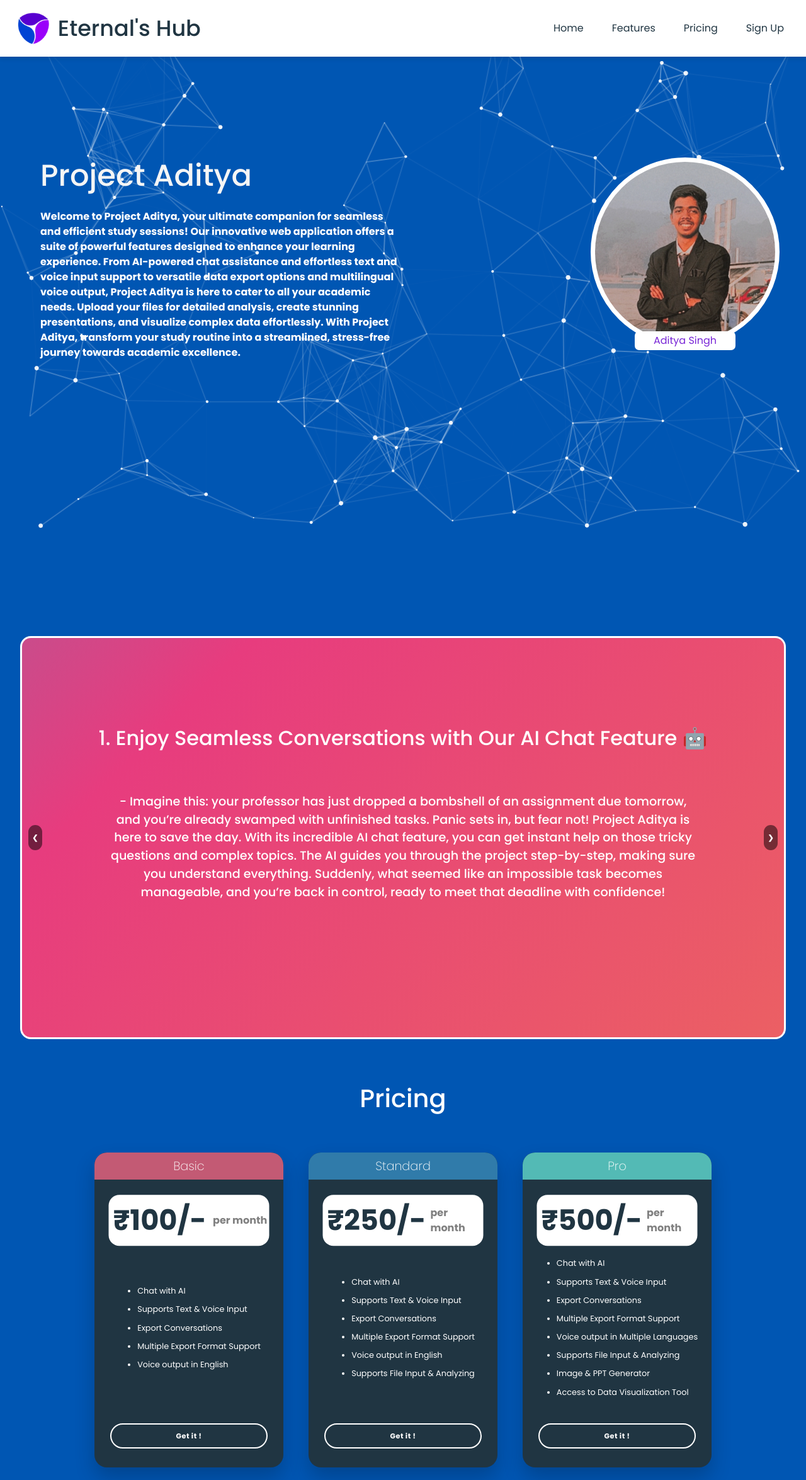
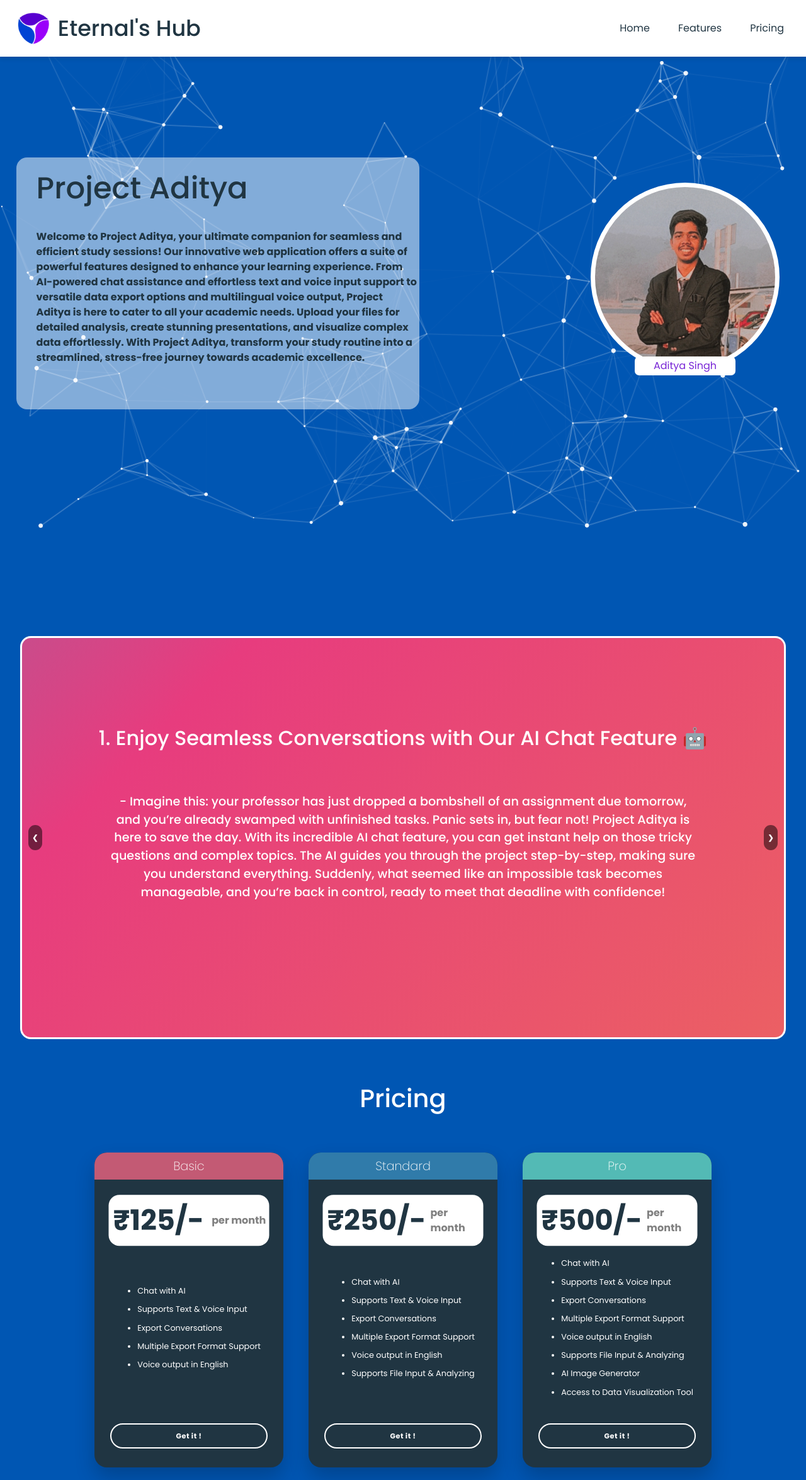
Before and after one commit to adisingh-cs/Aditya, a Django app: page /login/ in a window 1280 px wide; the page is wider, and only the part inside the window is pictured. Shown: that part at 63% size. Run offline with Django 5.2, Linux system fonts and the light colour scheme.

Commit message:
finishing

```diff
--- a/main_app/static/login.css
+++ b/main_app/static/login.css
@@ -70,29 +70,47 @@ header {
     margin-top: 50px;
 }
 
+.main-txt{
+    position: relative;
+    top: 50%;
+    left: 27%;
+    transform: translate(-50%,-50%);
+    height: 50%;
+    width: 50%;
+    border-radius: 17px;
+    background-color: #ffffff82;
+    overflow: hidden;
+    transition: 0.47s ease;
+}
+
+.main-txt:hover{
+    background-color: #ffffffce;
+}
+
 .main-content h1 {
     position: relative;
-    top: 25%;
+    top: 5%;
     left: 5%;
     font-size: 3em;
-    color: #f5f5f5;
+    color: #203542;
     cursor: default;
     z-index: 1;
 }
 
 .main-content p {
     position: relative;
-    top: 27%;
+    top: 12%;
     left: 5%;
-    width: 45%;
+    width: 95%;
     font-size: 1em;
     font-weight: bold;
-    color: #fff;
+    cursor: default;
+    color: #203542;
 }
 
 .profile{
     position: absolute;
-    top: 50%;
+    top: 55%;
     left: 85%;
     transform: translate(-50%,-50%);
     border-radius: 50%;
--- a/main_app/templates/login.html
+++ b/main_app/templates/login.html
@@ -14,7 +14,7 @@
         <a href="#">Home</a>
         <a href="#features">Features</a>
         <a href="#pricing">Pricing</a>
-        <a href="{% url 'social:begin' 'google-oauth2' %}">Sign Up</a>
+        <!--<a href="{% url 'social:begin' 'google-oauth2' %}">Sign Up</a>-->
     </div>
 </header>
 
@@ -28,13 +28,19 @@
 
 <div class="main-content" id="#">
     <div id="particles-js"></div>
-    <h1>Project Aditya</h1>
-    <p>Welcome to Project Aditya, your ultimate companion for seamless and efficient study sessions! Our innovative web
-        application offers a suite of powerful features designed to enhance your learning experience. From AI-powered
-        chat assistance and effortless text and voice input support to versatile data export options and multilingual
-        voice output, Project Aditya is here to cater to all your academic needs. Upload your files for detailed
-        analysis, create stunning presentations, and visualize complex data effortlessly. With Project Aditya, transform
-        your study routine into a streamlined, stress-free journey towards academic excellence.</p>
+    <div class="main-txt">
+        <h1>Project Aditya</h1>
+        <p>Welcome to Project Aditya, your ultimate companion for seamless and efficient study sessions! Our innovative
+            web
+            application offers a suite of powerful features designed to enhance your learning experience. From
+            AI-powered
+            chat assistance and effortless text and voice input support to versatile data export options and
+            multilingual
+            voice output, Project Aditya is here to cater to all your academic needs. Upload your files for detailed
+            analysis, create stunning presentations, and visualize complex data effortlessly. With Project Aditya,
+            transform
+            your study routine into a streamlined, stress-free journey towards academic excellence.</p>
+    </div>
 </div>
 
 <div class="profile">
@@ -157,7 +163,7 @@
     <div class="basic box">
         <h2 class="title">Basic</h2>
         <div class="cost">
-            <p class="amount">₹100/-</p>
+            <p class="amount">₹125/-</p>
             <p class="txt">per month</p>
         </div>
         <div class="description">
@@ -207,9 +213,9 @@
                 <li>Supports Text & Voice Input</li>
                 <li>Export Conversations</li>
                 <li>Multiple Export Format Support</li>
-                <li>Voice output in Multiple Languages</li>
+                <li>Voice output in English</li>
                 <li>Supports File Input & Analyzing</li>
-                <li>Image & PPT Generator </li>
+                <li>AI Image Generator </li>
                 <li>Access to Data Visualization Tool</li>
             </ul>
         </div>
--- a/main_app/views.py
+++ b/main_app/views.py
@@ -21,7 +21,7 @@ from django.http import HttpResponse
 from django.utils.timezone import now
 from .utils import *
 
-openai.api_key = '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'
+openai.api_key = 'randomkey'
 
 messages = [
     {"role": "system", "content": "system message"}
--- a/setup.txt
+++ b/setup.txt
@@ -21,3 +21,8 @@ Full Name: {{ user.get_full_name }} <br><br>
 First Name: {{ user.first_name }} <br><br>
 Last Name: {{ user.last_name }} <br><br>
 Date Joined: {{ user.date_joined }} <br><br>
+
+
+Username : Atma
+Email address: adisingh.cs@gmail.com
+Pass: asae
```
Also changed, not shown: media/data.csv (added, +14 -0 lines), media/data_POSxxQ9.csv (added, +14 -0 lines), db.sqlite3, 2 other files.
